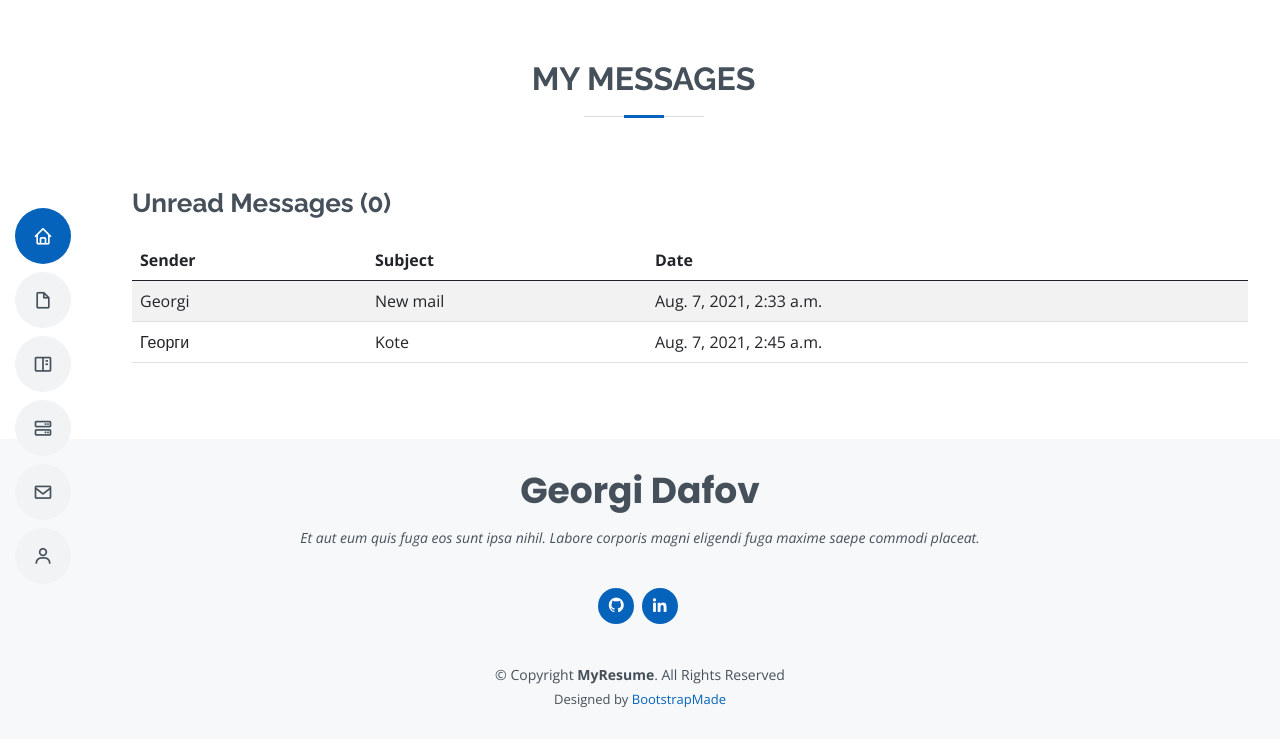
After one commit to Dafov/portfolio, a Django app: page /contact/inbox/ in a window 1280 px wide. The commit adds this page. Shown: the top 747 px of the page. Run offline with Django 3.2, Linux system fonts and the light colour scheme; data comes from the database, SQL or seed files in the repository; both versions use the stored data as it was after the commit; some libraries are stand-ins or nearby versions.

Commit message:
Added Inbox, InboxPageView, Fixed templates

```diff
--- a/assets/css/style.css
+++ b/assets/css/style.css
@@ -517,6 +517,66 @@ section {
   border: 2px solid #0563bb;
 }
 
+/*--------------------------------------------------------------
+# inbox
+--------------------------------------------------------------*/
+.inbox .inbox-title {
+  font-size: 26px;
+  font-weight: 700;
+  margin-top: 20px;
+  margin-bottom: 20px;
+  color: #45505b;
+}
+
+.inbox .inbox-item {
+  padding: 0 0 20px 20px;
+  margin-top: -2px;
+  border-left: 2px solid #0563bb;
+  position: relative;
+}
+
+.inbox .inbox-item h4 {
+  line-height: 18px;
+  font-size: 18px;
+  font-weight: 600;
+  text-transform: uppercase;
+  font-family: "Poppins", sans-serif;
+  color: #0563bb;
+  margin-bottom: 10px;
+}
+
+.inbox .inbox-item h5 {
+  font-size: 16px;
+  background: #f7f8f9;
+  padding: 5px 15px;
+  display: inline-block;
+  font-weight: 600;
+  margin-bottom: 10px;
+}
+
+.inbox .inbox-item ul {
+  padding-left: 20px;
+}
+
+.inbox .inbox-item ul li {
+  padding-bottom: 10px;
+}
+
+.inbox .inbox-item:last-child {
+  padding-bottom: 0;
+}
+
+.inbox .inbox-item::before {
+  content: "";
+  position: absolute;
+  width: 16px;
+  height: 16px;
+  border-radius: 50px;
+  left: -9px;
+  top: 0;
+  background: #fff;
+  border: 2px solid #0563bb;
+}
 /*--------------------------------------------------------------
 # Portfolio
 --------------------------------------------------------------*/
--- a/portfolio/contact/models.py
+++ b/portfolio/contact/models.py
@@ -13,4 +13,4 @@ class Message(models.Model):
     id = models.UUIDField(default=uuid.uuid4, unique=True, primary_key=True, editable=False)
 
     def __str__(self):
-        return self.name
+        return self.subject
--- a/portfolio/contact/urls.py
+++ b/portfolio/contact/urls.py
@@ -2,5 +2,7 @@ from django.urls import path
 from portfolio.contact import views
 
 urlpatterns = [
-    path('', views.ContactView.as_view(), name='contact'),
+    path('', views.ContactTempalteView.as_view(), name='contact'),
+    path('inbox/', views.inbox_page, name='inbox'),
+
 ]
--- a/portfolio/contact/views.py
+++ b/portfolio/contact/views.py
@@ -1,8 +1,29 @@
+from django.views.generic.base import TemplateView
+from portfolio.contact.models import Message
 from django.shortcuts import render
-from django.views.generic.base import TemplateView
+from django.views.generic import ListView
 
 # Create your views here.
 
 
-class ContactView(TemplateView):
+class ContactTempalteView(TemplateView):
     template_name = 'contact.html'
+
+
+# class InboxPageView(ListView):
+#     messages = Message.objects.all().order_by('is_read')
+#     unread_count = Message.objects.filter(is_read=False).count()
+#     context_object_name = 'messages', 'unread_count'
+#     template_name = 'inbox.html'
+
+
+def inbox_page(request):
+    inbox = Message.objects.all().order_by('is_read')
+    unread_count = Message.objects.filter(is_read=False).count()
+
+    context = {
+        'inbox': inbox,
+        'unread_count': unread_count
+        }
+
+    return render(request, 'inbox.html', context)
--- a/templates/contact.html
+++ b/templates/contact.html
@@ -7,13 +7,13 @@
 <section id="contact" class="contact">
     <div class="container" data-aos="fade-up">
 
-        <div class="section-title">
+        <div class="section-title col-lg-11">
             <h2>Contact</h2>
         </div>
 
         <div class="row mt-1">
 
-            <div class="col-lg-4">
+            <div class="col-lg-3">
                 <div class="info">
 
                     <div class="web">
--- a/templates/home.html
+++ b/templates/home.html
@@ -6,7 +6,7 @@
   <section id="hero" class="d-flex flex-column justify-content-center">
     <div class="container" data-aos="zoom-in" data-aos-delay="100">
       <h1>Georgi Dafov</h1>
-      <p>I'm <span class="typed" data-typed-items="Python Web Developer"></span></p>
+      <p>I'm <span class="typed" data-typed-items="Python Web Developer" ></span></p>
       <div class="social-links">
         <a href="https://github.com/Dafov" class="github"><i class="bx bxl-github"></i></a>
         <a href="https://www.linkedin.com/in/georgi-dafov/" class="linkedin"><i class="bx bxl-linkedin"></i></a>
--- /dev/null
+++ b/templates/inbox.html
@@ -0,0 +1,45 @@
+{% extends 'index.html' %}
+{% load static %}
+
+{% block inbox %}
+
+<section id="inbox" class="inbox">
+
+    <div class="container" data-aos="fade-up">
+    <div class="section-title col-lg-11">
+      <h2>My Messages</h2>
+    </div>
+
+    <div class="row">
+        <div class="col-lg-12">
+            <h3 class="inbox-title">Unread Messages ({{unread_count}})</h3>
+            <table class="table table-hover table-striped">
+                <thead>
+                    <tr>
+                        <th scope="col">Sender</th>
+                        <th scope="col">Subject</th>
+                        <th scope="col">Date</th>
+                    </tr>
+                </thead>
+
+                <tbody>
+                    {% for message in inbox %}
+                    {% if message.is_read %}
+                    <tr>
+                        {% else %}
+                    <tr style="font-weight: 900;">
+                        {% endif %}
+                        <td> {{ message.name }}</td>
+                        <td> {{ message.subject }}</td>
+                        <td> {{ message.created }}</td>
+                    </tr>
+                    {% endfor %}
+
+                </tbody>
+            </table>
+
+        </div>
+    </div>
+    </div>
+</section>
+{% endblock inbox %}
--- a/templates/index.html
+++ b/templates/index.html
@@ -27,6 +27,7 @@
 
   <!-- Template Main CSS File -->
   <link href="{% static '/css/style.css' %}" rel="stylesheet">
+
 
 </head>
 
@@ -136,8 +137,9 @@
     {% endblock resume %}
     <!-- End Resume Section -->
 
+
     <!-- ======= Portfolio Section ======= -->
-    <section id="portfolio" class="portfolio section-bg">
+    <!-- <section id="portfolio" class="portfolio section-bg">
       <div class="container" data-aos="fade-up">
 
         <div class="section-title">
@@ -287,10 +289,11 @@
         </div>
 
       </div>
-    </section><!-- End Portfolio Section -->
+    </section> -->
+    <!-- End Portfolio Section -->
 
     <!-- ======= Services Section ======= -->
-    <section id="services" class="services">
+    <!-- <section id="services" class="services">
       <div class="container" data-aos="fade-up">
 
         <div class="section-title">
@@ -381,13 +384,21 @@
         </div>
 
       </div>
-    </section><!-- End Services Section -->
+    </section> -->
+    <!-- End Services Section -->
 
 
     <!-- ======= Contact Section ======= -->
     {% block contact %}
     {% endblock contact %}
     <!-- End Contact Section -->
+
+    <!-- ======= Inbox Section ======= -->
+
+    {% block inbox %}
+    {% endblock inbox %}
+
+    <!-- End Inbox Section -->
 
   </main><!-- End #main -->
 
--- a/templates/resume.html
+++ b/templates/resume.html
@@ -5,13 +5,12 @@
 <!-- ======= Resume Section ======= -->
 <section id="resume" class="resume">
     <div class="container" data-aos="fade-up">
-        <div class="section-title">
+        <div class="section-title col-lg-11">
         <h2>Resume</h2>
         </div>
 
         <div class="row">
             <div class="col-lg-6">
-
                 <h3 class="resume-title">Education</h3>
                 <div class="resume-item">
                 <h4>Python Web Developer</h4>
@@ -55,6 +54,7 @@
                 <p><em><a href="https:// softuni.bg/Certificates/Details/78636/9f25648d" class="link"><i class="bx bx-link">Link</i></a></em></p>
             </div>
         </div>
+
         <div class="col-lg-6">
             <h3 class="resume-title">Experience</h3>
             <div class="resume-item">
```
Also changed, not shown: db.sqlite3. Lines whose indentation alone changed are shown as unchanged.
